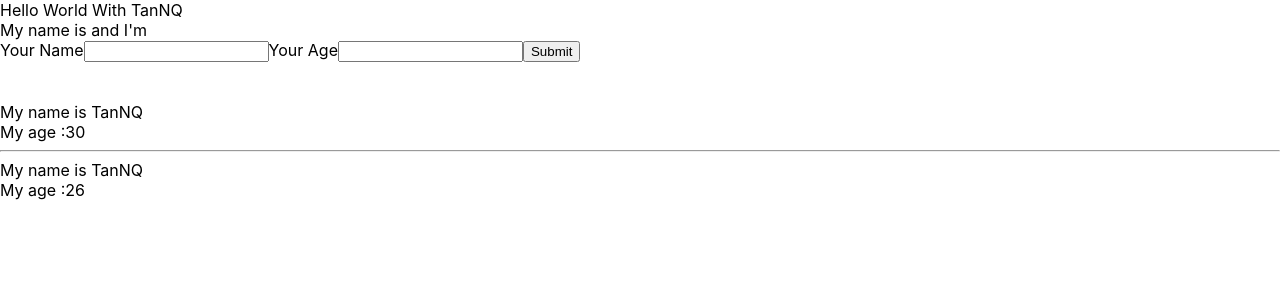
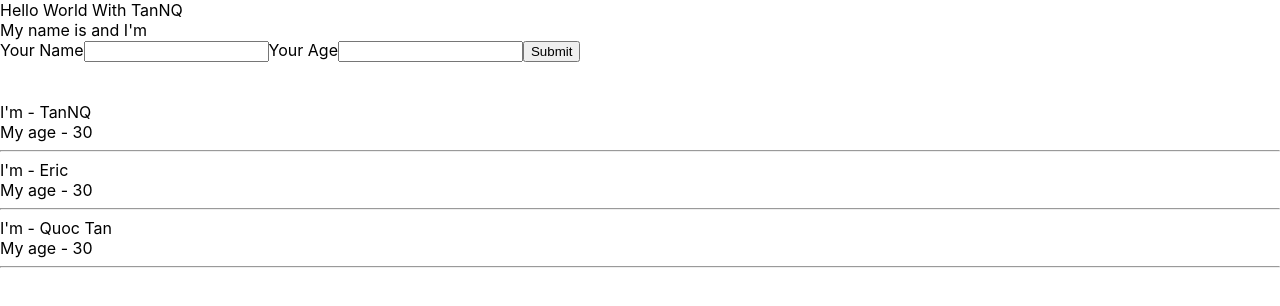
Before and after one commit to nqtan666/reactfinal, a React (Create React App) app: page / in a window 1280 px wide. Shown: the top 306 px of the page. Built offline with nearby package versions, Linux system fonts and the light colour scheme.

Commit message:
ouptputing in reactjs

```diff
--- a/src/components/DisplayInfor.js
+++ b/src/components/DisplayInfor.js
@@ -1,11 +1,20 @@
 import React from "react";
 class DisplayInfo extends React.Component {
   render() {
-    const { name, age } = this.props;
+    const { listUser } = this.props;
     return (
       <>
-        <div>My name is {name}</div>
-        <div>My age :{age}</div>
+        {listUser &&
+          listUser.length &&
+          listUser.map((item) => {
+            return (
+              <div key={item.id}>
+                <div> I'm - {item.name}</div>
+                <div> My age - {item.age}</div>
+                <hr />
+              </div>
+            );
+          })}
       </>
     );
   }
--- a/src/components/MyComponent.js
+++ b/src/components/MyComponent.js
@@ -5,16 +5,20 @@ import DisplayInfo from "./DisplayInfor";
 // sau 16.8 se dung function component
 
 class MyComponent extends React.Component {
+  state = {
+    listUser: [
+      { id: 1, name: "TanNQ", age: 30 },
+      { id: 2, name: "Eric", age: 30 },
+      { id: 3, name: "Quoc Tan ", age: 30 },
+    ],
+  };
   render() {
-    let myInfo = ["ab", "c", "c"];
     return (
       <>
         <UserInfo />
         <br />
         <br />
-        <DisplayInfo name="TanNQ" age="30" />
-        <hr />
-        <DisplayInfo name="TanNQ" age={26} myInfo={myInfo} />
+        <DisplayInfo listUser={this.state.listUser} />
       </>
     );
   }
```
